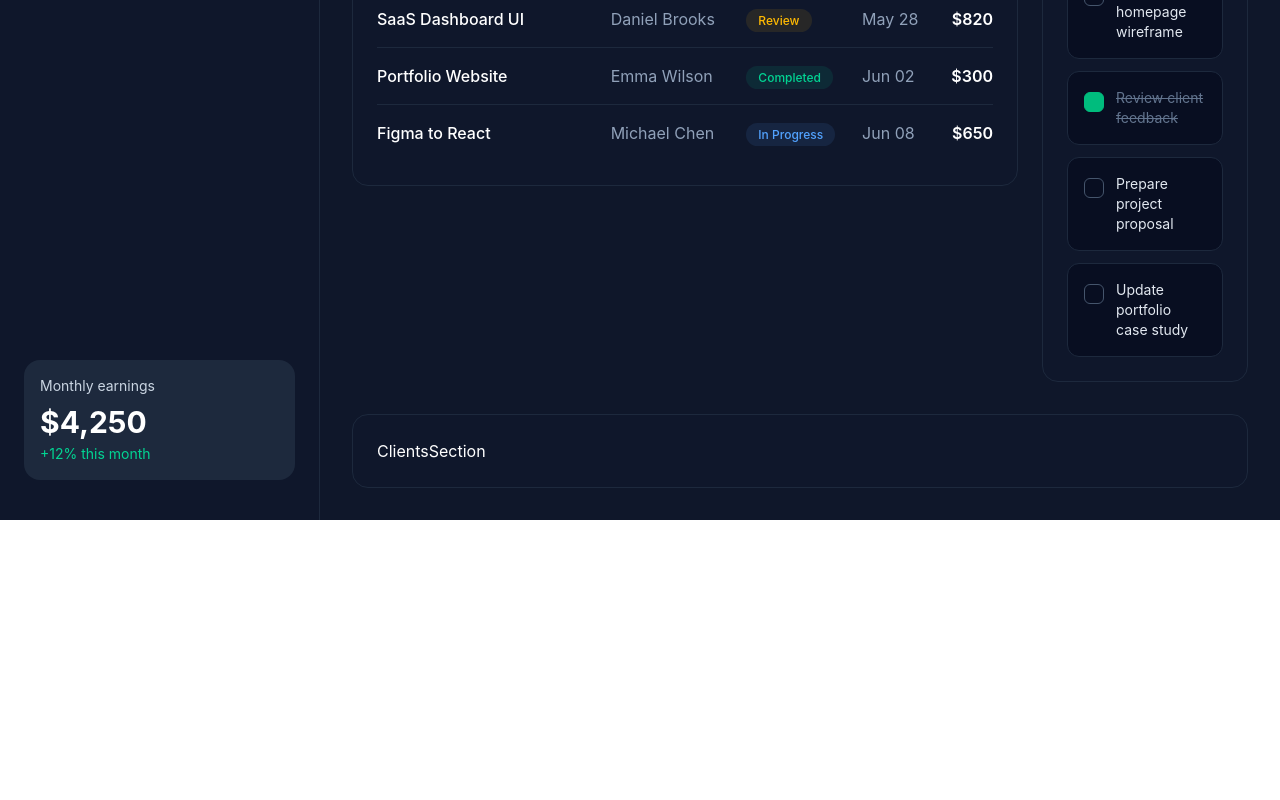
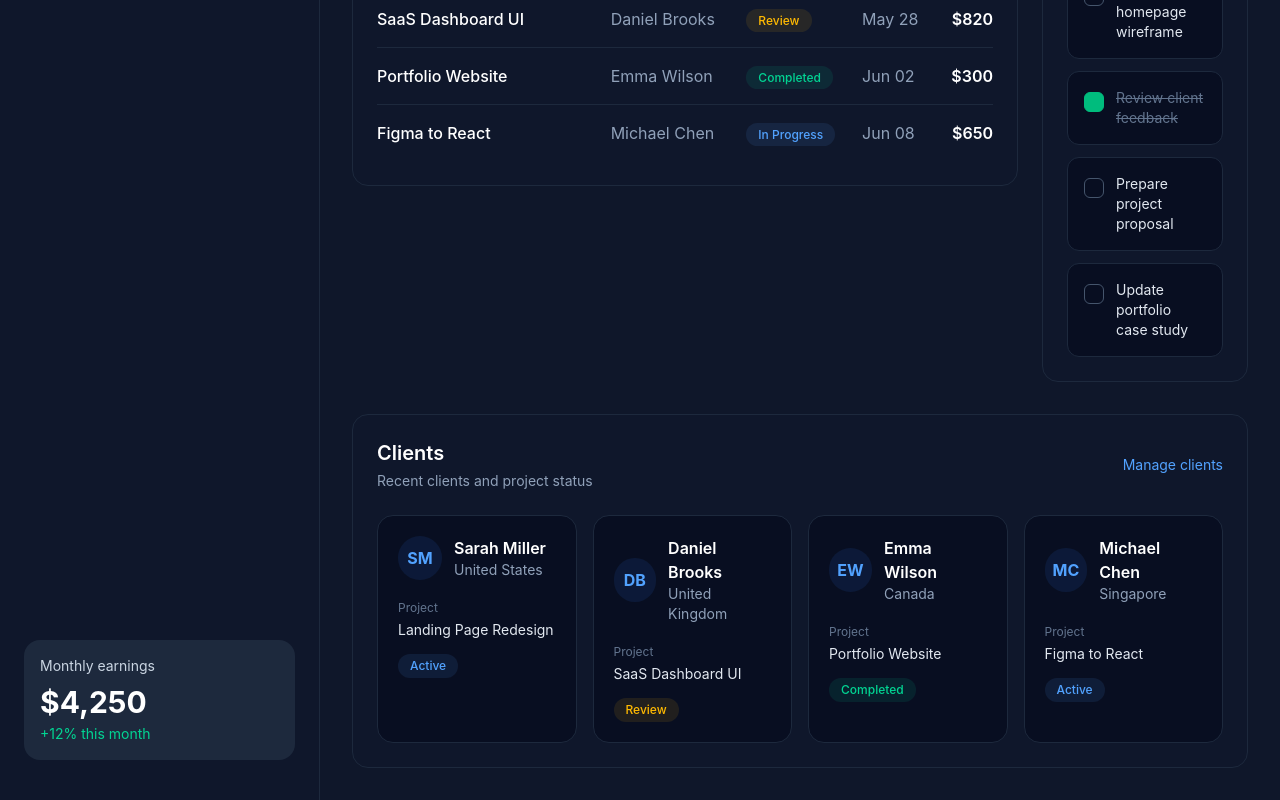
Before and after one commit to BohdanBedrynets/freelancer-dashboard, a React (Vite) app: page / in a window 1280 px wide. Shown: the part 948-1748 px from the top of the page. Before the commit the page ends 1468 px from the top, so only its background shows below. Built offline with nearby package versions, Linux system fonts and the light colour scheme.

Commit message:
Added clients section

```diff
--- a/src/sections/ClientsSection.jsx
+++ b/src/sections/ClientsSection.jsx
@@ -1,7 +1,109 @@
+const clients = [
+  {
+    name: "Sarah Miller",
+    country: "United States",
+    project: "Landing Page Redesign",
+    status: "Active",
+    initials: "SM",
+  },
+  {
+    name: "Daniel Brooks",
+    country: "United Kingdom",
+    project: "SaaS Dashboard UI",
+    status: "Review",
+    initials: "DB",
+  },
+  {
+    name: "Emma Wilson",
+    country: "Canada",
+    project: "Portfolio Website",
+    status: "Completed",
+    initials: "EW",
+  },
+  {
+    name: "Michael Chen",
+    country: "Singapore",
+    project: "Figma to React",
+    status: "Active",
+    initials: "MC",
+  },
+]
+
+function getStatusStyle(status) {
+  if (status === "Completed") {
+    return "bg-emerald-400/10 text-emerald-400"
+  }
+
+  if (status === "Review") {
+    return "bg-amber-400/10 text-amber-400"
+  }
+
+  return "bg-blue-400/10 text-blue-400"
+}
+
 export default function ClientsSection() {
   return (
     <section className="bg-slate-900 border border-slate-800 rounded-2xl p-6">
-      ClientsSection
+      <div className="flex items-center justify-between mb-6">
+        <div>
+          <h2 className="text-xl font-semibold">
+            Clients
+          </h2>
+
+          <p className="text-sm text-slate-400 mt-1">
+            Recent clients and project status
+          </p>
+        </div>
+
+        <button className="text-sm text-blue-400 hover:text-blue-300">
+          Manage clients
+        </button>
+      </div>
+
+      <div className="grid grid-cols-1 md:grid-cols-2 xl:grid-cols-4 gap-4">
+        {clients.map((client) => (
+          <div
+            key={client.name}
+            className="bg-slate-950/50 border border-slate-800 rounded-2xl p-5 hover:bg-slate-800/40 transition"
+          >
+            <div className="flex items-center gap-3 mb-5">
+              <div className="w-11 h-11 rounded-full bg-blue-500/10 text-blue-400 flex items-center justify-center font-bold">
+                {client.initials}
+              </div>
+
+              <div>
+                <h3 className="font-semibold">
+                  {client.name}
+                </h3>
+
+                <p className="text-sm text-slate-400">
+                  {client.country}
+                </p>
+              </div>
+            </div>
+
+            <div className="space-y-3">
+              <div>
+                <p className="text-xs text-slate-500 mb-1">
+                  Project
+                </p>
+
+                <p className="text-sm text-slate-200">
+                  {client.project}
+                </p>
+              </div>
+
+              <span
+                className={`inline-flex px-3 py-1 rounded-full text-xs font-medium ${getStatusStyle(
+                  client.status
+                )}`}
+              >
+                {client.status}
+              </span>
+            </div>
+          </div>
+        ))}
+      </div>
     </section>
   )
 }
```
Also changed, not shown: 1 other file (tests, documents, lock files or other folders).
